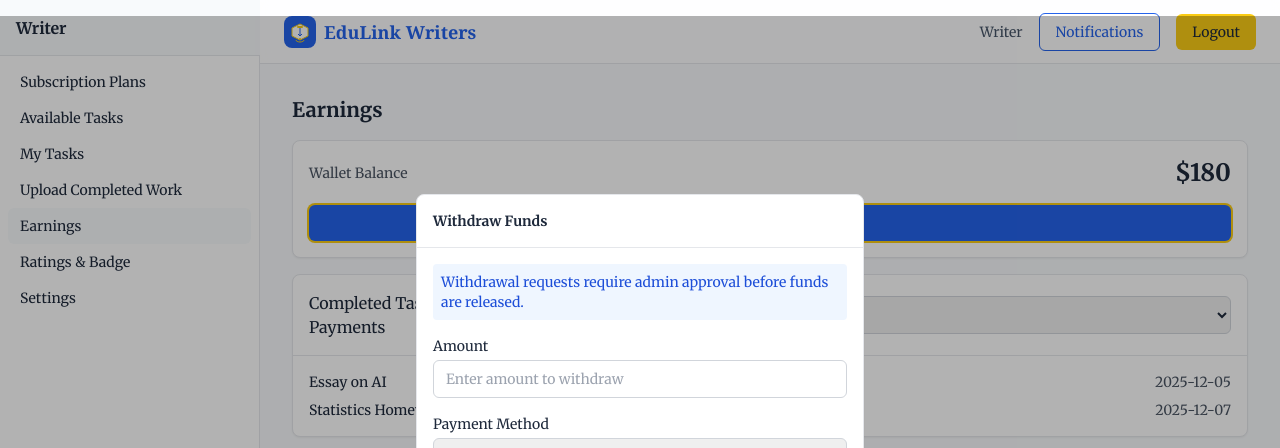
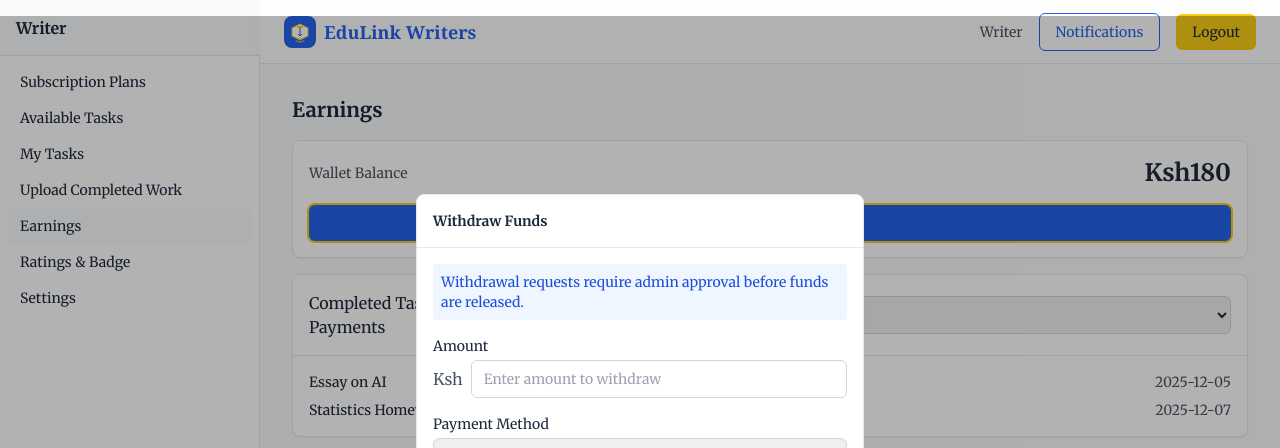
Before and after one commit to jamiljuma2/LOGIN, a React (Vite) app: page /writer/earnings in a window 1280 px wide. Both pictures are taken after a click on the button "Withdraw Funds". Shown: the top 448 px of the page. Built offline with nearby package versions, Linux system fonts and the light colour scheme.

Commit message:
feat: show Ksh for M-Pesa and USD for PayPal in payments

```diff
--- a/src/pages/writer/Earnings.tsx
+++ b/src/pages/writer/Earnings.tsx
@@ -14,6 +14,13 @@
   const [method, setMethod] = useState('mpesa');
   const [details, setDetails] = useState('');
   const [loading, setLoading] = useState(false);
+
+  // Helper to get currency symbol
+  function getCurrencySymbol(method: string) {
+    if (method === 'mpesa') return 'Ksh';
+    if (method === 'paypal') return '$';
+    return '$';
+  }
   const { showToast } = useToast();
 
   async function handleWithdraw(e: React.FormEvent) {
@@ -57,7 +64,9 @@
       <div className="card p-4">
         <div className="flex items-center justify-between">
           <span className="text-sm text-gray-600">Wallet Balance</span>
-          <span className="text-2xl font-semibold">${balance}</span>
+          <span className="text-2xl font-semibold">
+            {method === 'mpesa' ? 'Ksh' : method === 'paypal' ? '$' : '$'}{balance}
+          </span>
         </div>
         <button
           className="mt-4 btn btn-primary w-full"
@@ -79,7 +88,10 @@
           {payments.map(p => (
             <div key={p.id} className="flex items-center justify-between">
               <span>{p.title}</span>
-              <span className="font-medium">${p.amount}</span>
+              <span className="font-medium">
+                {/* Example: if payment method is known, use symbol; fallback to $ */}
+                {method === 'mpesa' ? 'Ksh' : method === 'paypal' ? '$' : '$'}{p.amount}
+              </span>
               <span className="text-gray-600">{p.date}</span>
             </div>
           ))}
@@ -92,6 +104,8 @@
           </div>
           <div>
             <label className="block text-sm mb-1">Amount</label>
+            <div className="flex items-center">
+              <span className="mr-2 text-gray-600">{getCurrencySymbol(method)}</span>
               <input
                 type="number"
                 className="input w-full"
@@ -99,9 +113,10 @@
                 max={balance}
                 value={amount}
                 onChange={e => setAmount(e.target.value)}
-              placeholder="Enter amount to withdraw"
+                placeholder={`Enter amount to withdraw`}
                 required
               />
+            </div>
           </div>
           <div>
             <label className="block text-sm mb-1">Payment Method</label>
```
Lines whose indentation alone changed are shown as unchanged.
